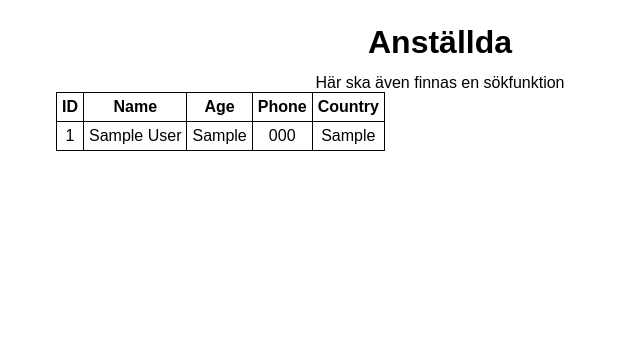
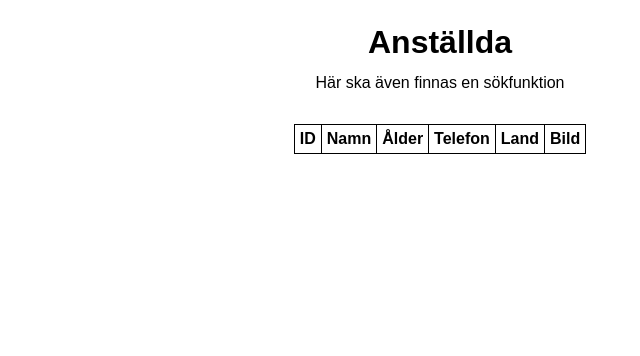
Before and after one commit to mariebayard/Personalregister, a Flask app: page /anstallda in a window 1280 px wide. Shown: the part 64-420 px from the top of the page, without its empty margins (200-840 px from the left). Run offline with Flask 3, Linux system fonts and the light colour scheme; tables that the repository leaves empty hold one stand-in row (values such as "Sample post"); lists and menus that the app fills with data are empty; parts of the project's set-up code (start-up, migrations or seed data) failed here and were passed over.

Commit message:
Uppdaterat anställda med tillhörande bild från databas
Lagt till bild i tabellen för anställda från tabellen EmployeePicture från databasen. Uppdaterat app.py route anstallda med query för picture (medium picture-size).
Lagt till picture i template anstallda.
Lagt till Css för att lägga tabellen centrerat på sidan.

```diff
--- a/app.py
+++ b/app.py
@@ -1,6 +1,6 @@
 from flask import Flask, render_template, redirect, url_for, request
 from flask_migrate import Migrate, upgrade
-from models import db, seed_data, Employee
+from models import db, seed_data, Employee, EmployeePicture
 from dotenv import load_dotenv
 import os
 
@@ -28,7 +28,7 @@
 
 @app.route("/anstallda")
 def anstallda():
-    employees=db.session.query(Employee).all()
+    employees=db.session.query(Employee, EmployeePicture).join(EmployeePicture).filter(EmployeePicture.picture_size=='medium').all()
     return render_template('anstallda.html', employees=employees)
 
 @app.route("/personkort")
--- a/static/style.css
+++ b/static/style.css
@@ -65,8 +65,10 @@
     text-align: center;
 }
 .employee-div{
+    display: flex;
+    justify-content: center;
     align-items: center;
-    margin-left: 20%;
+    margin-top: 2rem;
 }
 table{
     border-collapse: collapse;
--- a/templates/anstallda.html
+++ b/templates/anstallda.html
@@ -11,20 +11,22 @@
             <thead>
                 <tr>
                     <th>ID</th>
-                    <th>Name</th>
-                    <th>Age</th>
-                    <th>Phone</th>
-                    <th>Country</th>
+                    <th>Namn</th>
+                    <th>Ålder</th>
+                    <th>Telefon</th>
+                    <th>Land</th>
+                    <th>Bild</th>
                 </tr>
             </thead>
             <tbody>
-                {% for employee in employees %}
+                {% for employee,picture in employees %}
                 <tr>
                     <td>{{ employee.id }}</td>
                     <td>{{ employee.name }}</td>
                     <td>{{ employee.age }}</td>
                     <td>{{ employee.phone }}</td>
                     <td>{{ employee.country }}</td>
+                    <td><img src="{{ picture.picture }}" alt="Bild anställd"></td>
                 </tr>
                 {% endfor %}
             </tbody>
```
